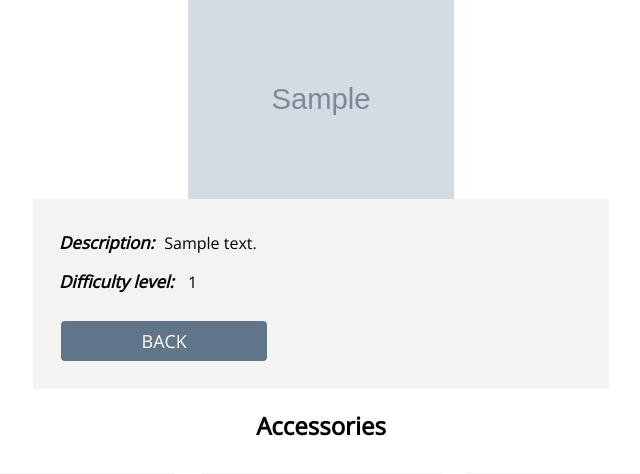
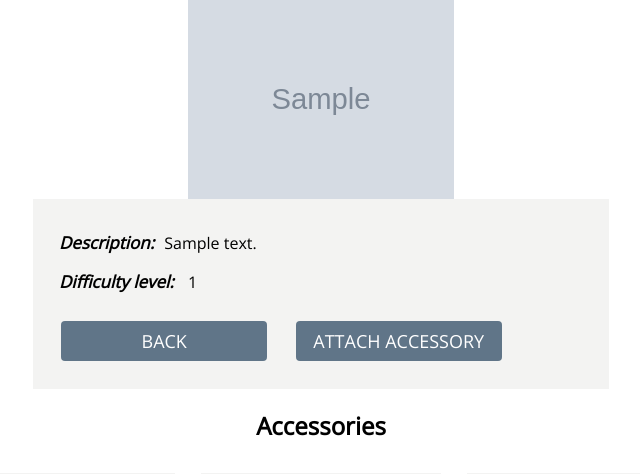
Before and after one commit to martinyovkov/Cubicle, a Node server app: page /cube/600000000000000000000001 in a window 1280 px wide. Shown: the part 231-705 px from the top of the page, without its empty margins (319-959 px from the left). Run offline with Node 20, Linux system fonts and the light colour scheme; tables that the repository leaves empty hold one stand-in row (values such as "Sample post"); grey boxes marked "Sample" are stand-in pictures; some libraries are stand-ins or nearby versions.

Commit message:
Add accessories list

```diff
--- a/src/controllers/cubeController.js
+++ b/src/controllers/cubeController.js
@@ -1,5 +1,6 @@
 const express = require('express');
 const cubeService = require('../services/cubeServices');
+const accessoryService = require('../services/accessoryService');
 
 const router = express.Router();
 
@@ -28,8 +29,9 @@ const cubeDetails = async (req, res) =>{
 
 const renderAttachAccessoryPage = async(req, res) =>{
     let cube = await cubeService.getById(req.params.cubeId);
+    let accessories = await accessoryService.getAll();
 
-    res.render('accessory/attach', {...cube})
+    res.render('accessory/attach', {...cube, accessories})
 
 };
 
--- a/src/services/accessoryService.js
+++ b/src/services/accessoryService.js
@@ -4,8 +4,11 @@ const create = async(name, description, imageUrl)=>{
     return Accessory.create({name, description, imageUrl});
 }
 
+const getAll = async () => Accessory.find({}).lean();
+
 const accessoryService = {
-    create
+    create,
+    getAll
 };
 
 module.exports = accessoryService;
--- a/src/views/cube/details.hbs
+++ b/src/views/cube/details.hbs
@@ -6,6 +6,7 @@
         <p><span>Description:</span>{{description}}</p>
         <p><span>Difficulty level:</span> {{difficulty}}</p>
         <a class="btn" href="/">Back</a>
+        <a class="btn" href="/cube/{{_id}}/attach-accessory">Attach accessory</a>
     </div>
     <h2>Accessories</h2>
     <div class="accessories">
--- a/src/views/partials/cube.hbs
+++ b/src/views/partials/cube.hbs
@@ -3,5 +3,4 @@
     <p class="name">{{name}}</p>
     <p><span>Difficulty level:</span> {{difficulty}}</p>
     <a class="btn" href="/cube/{{_id}}">Details</a>
-    <a class="btn" href="/cube/{{_id}}/attach-accessory">Attach</a>
 </div>
```
Also changed, not shown: src/views/accessory/attach.hbs (+3 -5 lines).
